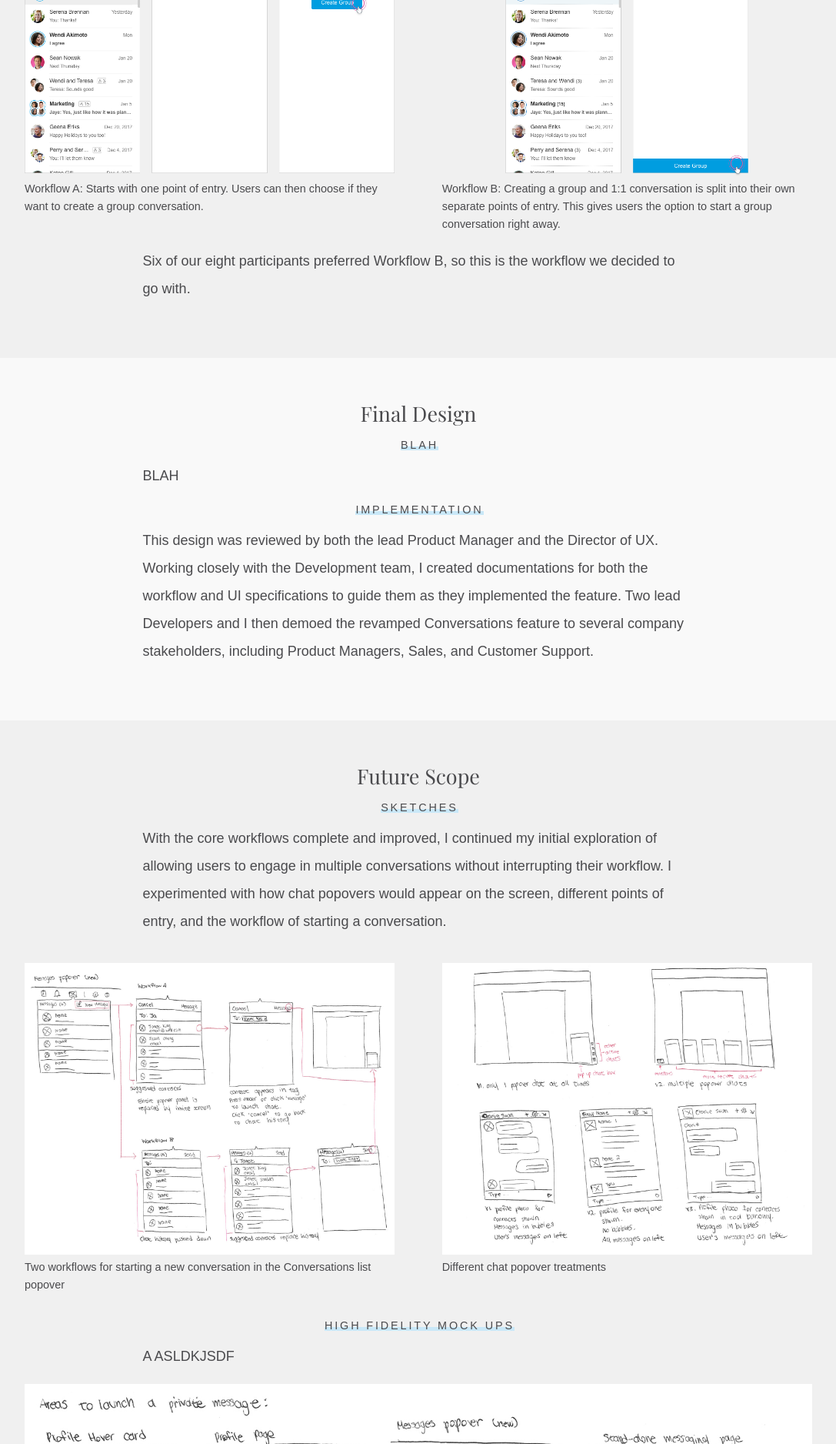
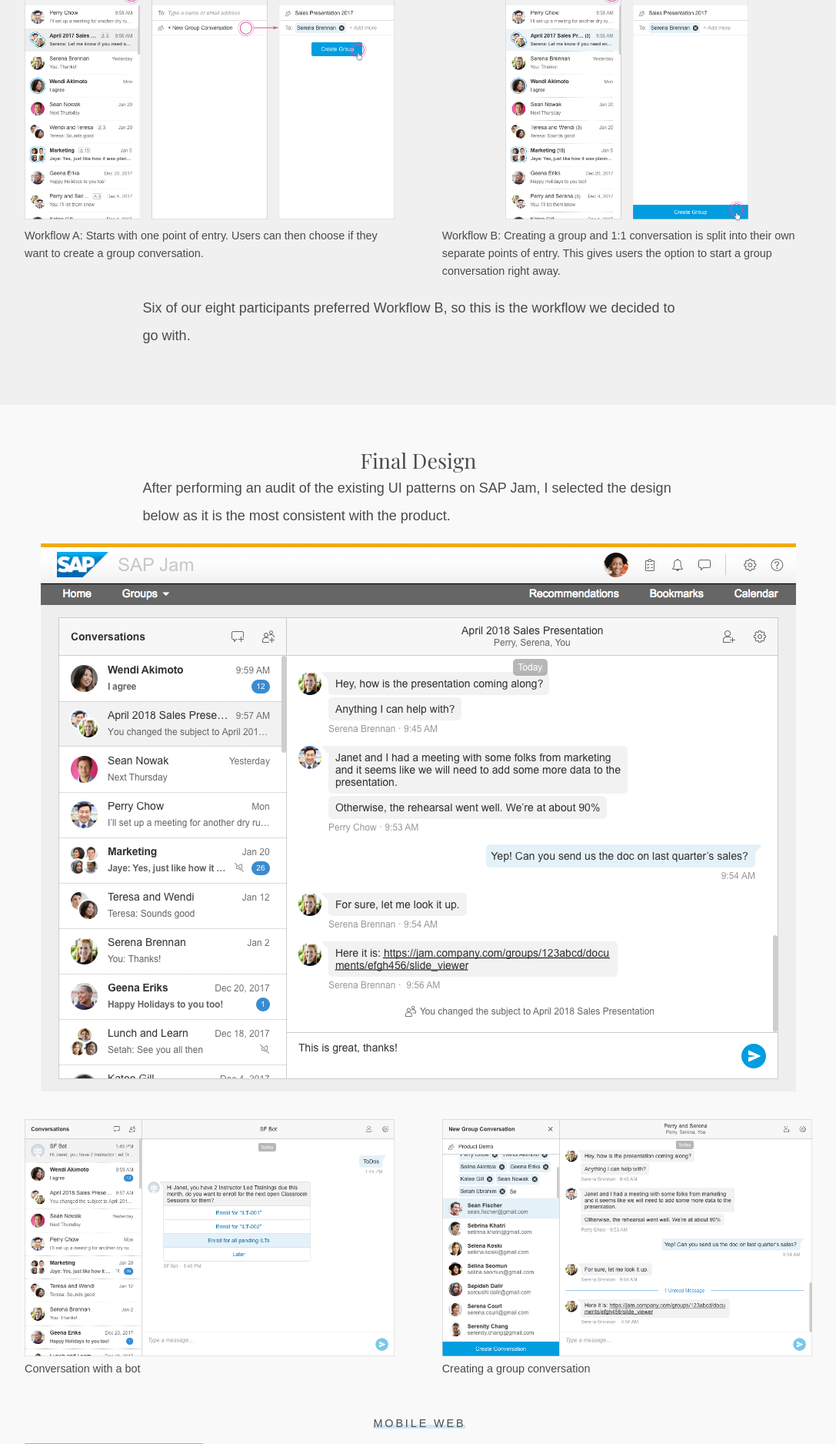
Before and after one commit to wendyyuanlu/p3, a PHP site: page /conversations.php in a window 1280 px wide; the page is wider, and only the part inside the window is pictured. Shown: the part 4480-6356 px from the top of that part at 77% size, without its empty margins (96-1183 px from the left). Run offline with PHP 8.4, Linux system fonts and the light colour scheme; some web fonts are replaced.

Commit message:
Added all content for conversations

```diff
--- a/conversations.php
+++ b/conversations.php
@@ -65,7 +65,7 @@
             </div> <!--end grid-->
             <div class="narrow">
               <p>
-                Private messages was modeled after e-mail and many of its features were outdated, causing several pain points in starting, continuing, and switching between message threads:
+                Private Messages was modeled after e-mail and many of its features were outdated, causing several pain points in starting, continuing, and switching between message threads:
               </p>
               <ul>
                 <li>Only the first (initial) message of each conversation is shown so users must click into them just to see the most recent message.</li>
@@ -105,6 +105,8 @@
               </figcaption>
             </figure>
 
+            <div class="spacer-1"></div>
+
             <h3><span class="subtext">Interface Design Exploration</span></h3>
             <div class="narrow">
               <p>
@@ -115,6 +117,8 @@
             <figure>
               <a href="img/projects/conversations/mocks.png" onclick="target='_blank'"><img src="img/projects/conversations/mocks.png" alt="High fidelity mockups of the UI"></a>
             </figure>
+
+            <div class="spacer-1"></div>
 
             <h3><span class="subtext">Guerilla Testing</span></h3>
             <div class="narrow">
@@ -152,12 +156,48 @@
 
           <section id="final" class="panel">
             <h2>Final Design</h2>
-            <h3><span class="subtext">BLAH</span></h3>
             <div class="narrow">
               <p>
-                BLAH
+                After performing an audit of the existing UI patterns on SAP Jam, I selected the design below as it is the most consistent with the product.
               </p>
             </div>
+
+            <figure>
+              <a href="img/projects/conversations/final-desk.png" onclick="target='_blank'"><img src="img/projects/conversations/final-desk.png" alt="Final design for Conversations"></a>
+            </figure>
+
+            <div class="grid">
+              <div class="col-2">
+                <figure>
+                  <a href="img/projects/conversations/final-desk-bot.png" onclick="target='_blank'"><img src="img/projects/conversations/final-desk-bot.png" alt="Sketches for creating new conversations"></a>
+                  <figcaption>
+                    Conversation with a bot
+                  </figcaption>
+                </figure>
+              </div>
+
+              <div class="col-2">
+                <figure>
+                  <a href="img/projects/conversations/final-desk-group.png" onclick="target='_blank'"><img src="img/projects/conversations/final-desk-group.png" alt="Sketches for chat popovers"></a>
+                  <figcaption>
+                    Creating a group conversation
+                  </figcaption>
+                </figure>
+              </div>
+            </div> <!--end grid-->
+
+            <div class="spacer-1"></div>
+
+            <h3><span class="subtext">Mobile Web</span></h3>
+
+            <figure>
+              <a href="img/projects/conversations/final-mobile-all.png" onclick="target='_blank'"><img src="img/projects/conversations/final-mobile-all.png" alt="Final design for Conversations on mobile web"></a>
+              <figcaption>
+                From left to right: 1) Conversations homepage. &nbsp; 2) Adding contacts to a conversation. &nbsp; 3) Conversation with new messages. &nbsp; 4) Alerts for wifi disconnection.
+              </figcaption>
+            </figure>
+
+            <div class="spacer-1"></div>
 
             <h3><span class="subtext">Implementation</span></h3>
             <div class="narrow">
@@ -176,6 +216,7 @@
                 With the core workflows complete and improved, I continued my initial exploration of allowing users to engage in multiple conversations without interrupting their workflow. I experimented with how chat popovers would appear on the screen, different points of entry, and the workflow of starting a conversation.
               </p>
             </div> <!--end narrow-->
+
 
             <div class="grid">
               <div class="col-2">
@@ -199,70 +240,27 @@
 
 
             <h3><span class="subtext">High fidelity mock ups</span></h3>
-            <div class="narrow">
-              <p>
-                A ASLDKJSDF
-              </p>
-            </div> <!--end narrow-->
-
-            <figure>
-              <a href="img/projects/conversations/sketch-future-entry.jpg" onclick="target='_blank'"><img src="img/projects/conversations/sketch-future-entry.jpg" alt="Sketches for different entry points"></a>
-              <figcaption>
-                Points of entry
-              </figcaption>
-            </figure>
-          </section> <!--end panel-->
-
-          <section class="panel">
-            <div class="grid grid-center">
-              <div class="col-2 grid-image">
+            <div class="grid">
+              <div class="col-2">
                 <figure>
-                  <img src="img/thumb/makerlabs.jpg" alt="">
+                  <a href="img/projects/conversations/future-chat.png" onclick="target='_blank'"><img src="img/projects/conversations/future-chat.png" alt="Mock up for chat popovers"></a>
+                  <figcaption>
+                    Chat popovers
+                  </figcaption>
                 </figure>
               </div>
 
-              <div class="col-2 grid-text">
-                <h3><span class="subtext">Blah blha blhas df asdf</span></h3>
-                <p>
-                  Duis laoreet, diam eget egestas tincidunt, arcu dui lacinia mi, sit amet semper justo ex non ex. Sed ullamcorper quis dui fermentum semper. Aliquam vitae lacus molestie, auctor ex at, blandit ipsum. Nam pretium magna laoreet ultricies iaculis. Fusce vitae lobortis risus, vel ultricies elit. Vivamus sollicitudin congue ipsum ut fermentum.
-                </p>
-                <p>
-                  Duis laoreet, diam eget egestas tincidunt, arcu dui lacinia mi, sit amet semper justo ex non ex. Sed ullamcorper quis dui fermentum semper.
-                </p>
-              </div>
-
-
-              <div class="col-2 grid-text">
-                <h3><span class="subtext">Blah blha blhas df asdf</span></h3>
-                <p>
-                  Maecenas pellentesque efficitur sem et elementum. Nunc pellentesque malesuada sem in pretium. Maecenas cursus sapien vel augue interdum hendrerit. Donec suscipit, dolor at porttitor cursus, mi augue maximus nulla, nec lacinia lorem risus id lectus. Suspendisse vel
-                </p>
-              </div>
-
-              <div class="col-2 grid-image">
+              <div class="col-2">
                 <figure>
-                  <img src="img/thumb/conversations.jpg" alt="">
+                  <a href="img/projects/conversations/future-list.png" onclick="target='_blank'"><img src="img/projects/conversations/future-list.png" alt="Mock up for the conversation list"></a>
+                  <figcaption>
+                    Conversation list popover
+                  </figcaption>
                 </figure>
               </div>
-
-              <div class="col-2 grid-image">
-                <figure>
-                  <img src="img/thumb/seeingai.jpg" alt="">
-                </figure>
-              </div>
-
-              <div class="col-2 grid-text">
-                <h3><span class="subtext">Blah blha blhas df asdf</span></h3>
-                <p>
-                  Duis laoreet, diam eget egestas tincidunt, arcu dui lacinia mi, sit amet semper justo ex non ex. Sed ullamcorper quis dui fermentum semper. Aliquam vitae lacus molestie, auctor ex at, blandit ipsum. Nam pretium magna laoreet ultricies iaculis. Fusce vitae lobortis risus, vel ultricies elit. Vivamus sollicitudin congue ipsum ut fermentum.
-                </p>
-              </div>
-            </div>
-
           </section> <!--end panel-->
 
-
-        </section> <!--end id="work-detail"-->
+        </section> <!--end id="project-detail"-->
 
         <section id="more-project" class="panel">
           <section class="grid column-center">
--- a/css/main.css
+++ b/css/main.css
@@ -91,15 +91,23 @@ figure, figcaption {
 
 figure {
   margin: 1em 0;
+  text-align: center;
 }
 
-figcaption {
-  font-size: 0.8em;
-  line-height: 1.6em;
+figure img {
+  display: block;
+	text-align: center;
 }
 
 figure a:after {
 	border-bottom: none;
+}
+
+figcaption {
+  margin-top: 0.4em;
+  font-size: 0.8em;
+  line-height: 1.6em;
+	text-align: left;
 }
 
 header {
@@ -228,6 +236,18 @@ h1 .highlight:after {
   margin-right: -0.2em;
   background-image: linear-gradient(transparent 60%, #c9e8f8 60%, #c9e8f8 93%, transparent 93%);
 /*   background-image: linear-gradient(transparent 10px,#c9e8f8 5px,#c9e8f8 15px,transparent 14px); */
+}
+
+.spacer-1 {
+  height: 1em;
+  width: 1em;
+  display: block;
+}
+
+.spacer-2 {
+  height: 2em;
+  width: 1em;
+  display: block;
 }
 
 /* #styleguide h2, #styleguide h3 {
@@ -663,7 +683,6 @@ p.social img {
    GENERAL GRID STRUCTURE
   -----------------------------------*/
 
-
   .col-2, .col-3 {
     margin: 0 3%;
   }
```
Also changed, not shown: img/projects/conversations/final-desk-bot.png (added), img/projects/conversations/final-desk-group.png (added), img/projects/conversations/final-desk.png (added), img/projects/conversations/final-mobile-add.png (added), img/projects/conversations/final-mobile-all.png (added), img/projects/conversations/final-mobile-error.png (added), img/projects/conversations/final-mobile-new.png (added), img/projects/conversations/final-mobile.png (added), img/projects/conversations/future-chat.png (added), img/projects/conversations/future-list.png (added), 1 other file.
